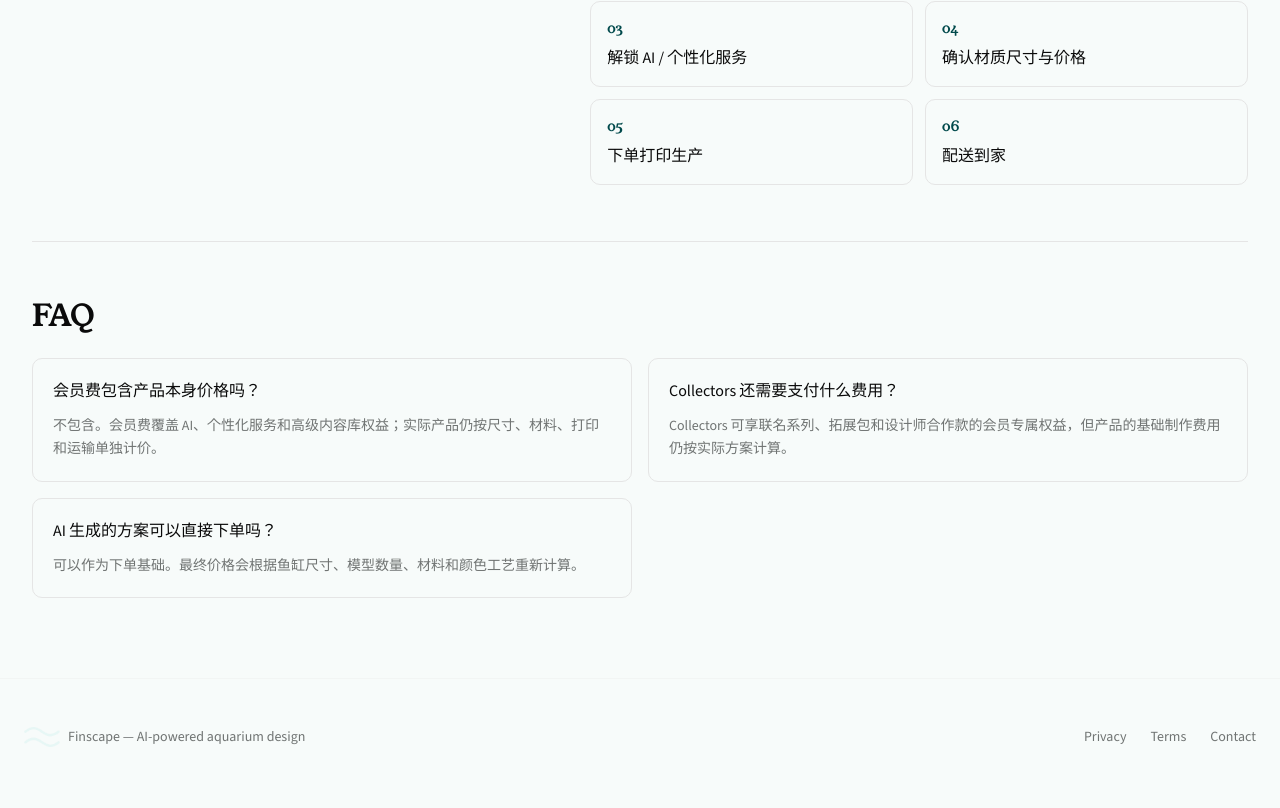
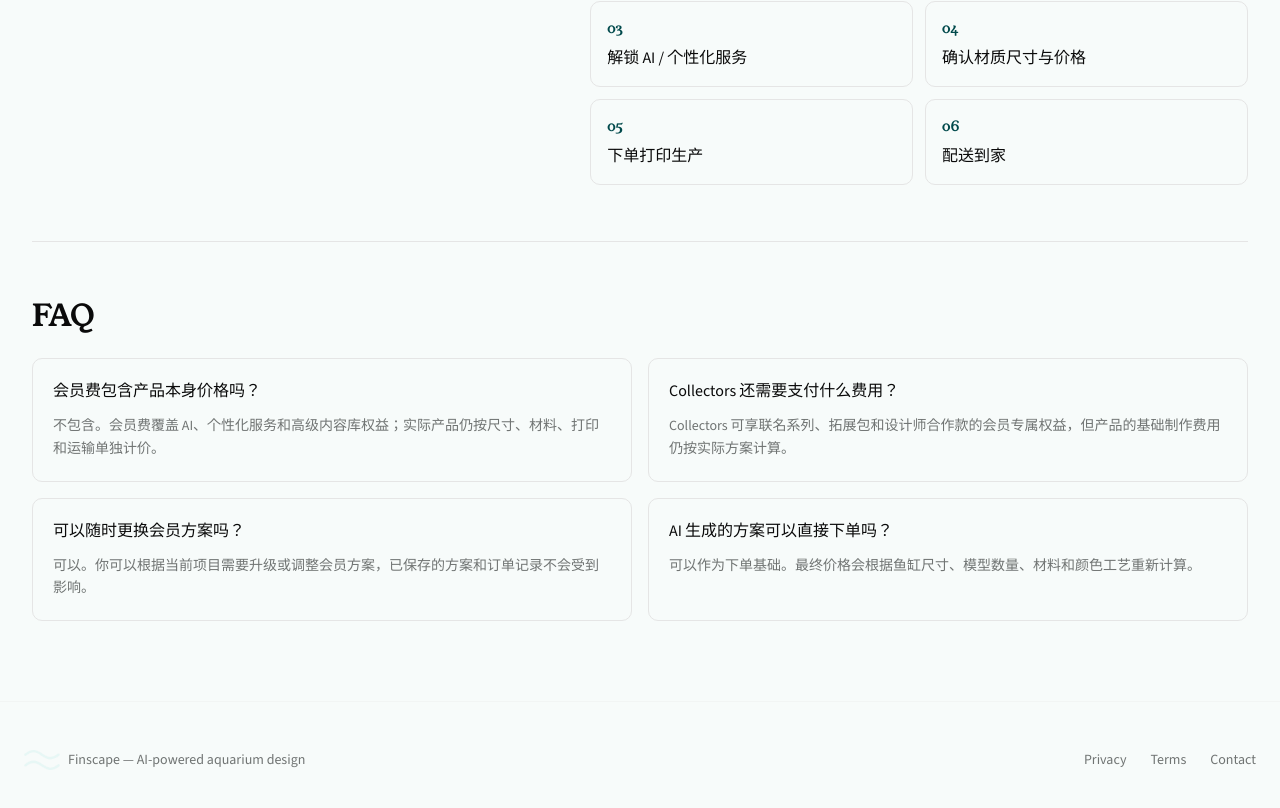
Before and after one commit to geyutong985-eng/aquascape, a Next.js app: page /membership in a window 1280 px wide. Shown: the part 2004-2812 px from the top of the page. Built offline with nearby package versions, Linux system fonts and the light colour scheme; no server answers.

Commit message:
fix: add membership plan change faq

```diff
--- a/src/app/membership/page.tsx
+++ b/src/app/membership/page.tsx
@@ -89,6 +89,10 @@ const faqs = [
   {
     q: "Collectors 还需要支付什么费用？",
     a: "Collectors 可享联名系列、拓展包和设计师合作款的会员专属权益，但产品的基础制作费用仍按实际方案计算。",
+  },
+  {
+    q: "可以随时更换会员方案吗？",
+    a: "可以。你可以根据当前项目需要升级或调整会员方案，已保存的方案和订单记录不会受到影响。",
   },
   {
     q: "AI 生成的方案可以直接下单吗？",
```
